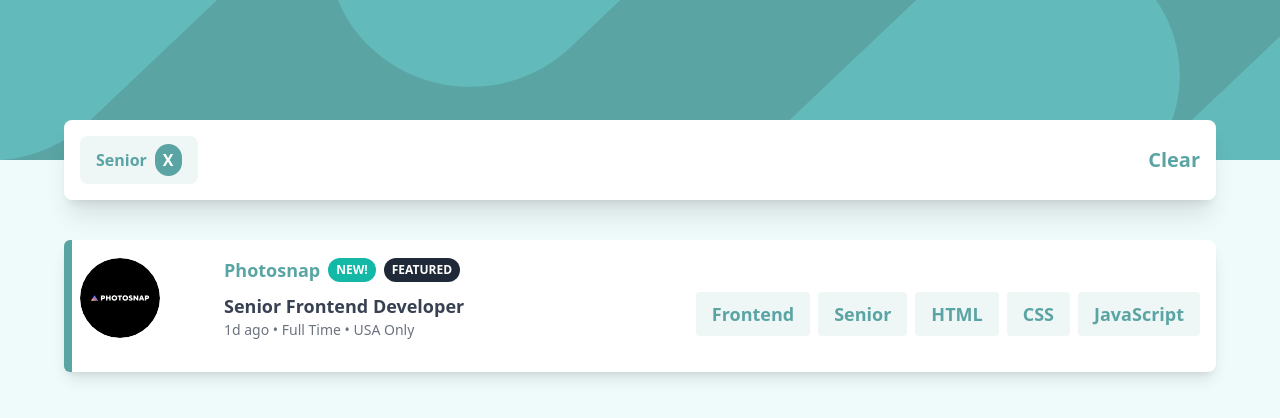
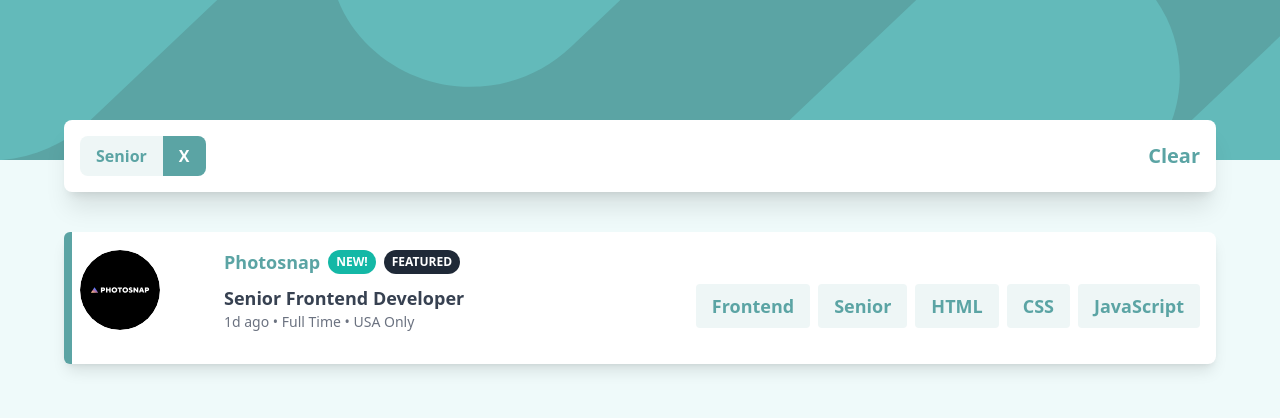
Before and after one commit to queen-favour/job-listing-filter, a React (Vite) app: page / in a window 1280 px wide. Both pictures are taken after a click on the element "Senior". Shown: the top 418 px of the page. Built offline with nearby package versions, Linux system fonts and the light colour scheme.

Commit message:
fix: filtering button

```diff
--- a/src/components/JobListing.jsx
+++ b/src/components/JobListing.jsx
@@ -53,13 +53,17 @@ const JobListing = () => {
         <div className="relative z-10 -mt-10 mx-4 md:mx-16 mb-6 p-4 bg-white shadow-xl rounded-lg flex flex-wrap items-center gap-2">
           <div className="flex flex-wrap gap-2">
             {selectedFilters.map((filter, index) => (
-              <div
-                key={index}
-                className="flex bg-filterGrayishCyan text-DesaturatedDarkCyan font-semibold px-4 py-2 rounded-lg items-center space-x-2"
-              >
-                <span>{filter}</span>
+              <div key={index} className="flex">
+                <span className="flex  bg-filterGrayishCyan text-DesaturatedDarkCyan font-semibold px-4 py-2 rounded-l-lg items-center space-x-2">
+                  {filter}
+                </span>
                 <button
-                  className="bg-DesaturatedDarkCyan text-white font-bold rounded-full px-2 py-1"
+                  className="bg-DesaturatedDarkCyan text-white font-bold  px-4 py-2 rounded-r-lg transition duration-300 hover:bg-black"
+                  style={{
+                    display: "flex",
+                    justifyContent: "center",
+                    alignItems: "center",
+                  }}
                   onClick={() => toggleFilter(filter)}
                 >
                   X
@@ -68,7 +72,7 @@ const JobListing = () => {
             ))}
           </div>
           <button
-            className="text-xl ml-auto text-DesaturatedDarkCyan font-semibold"
+            className="text-xl ml-auto text-DesaturatedDarkCyan font-semibold hover:underline"
             onClick={clearFilters}
           >
             Clear
```
